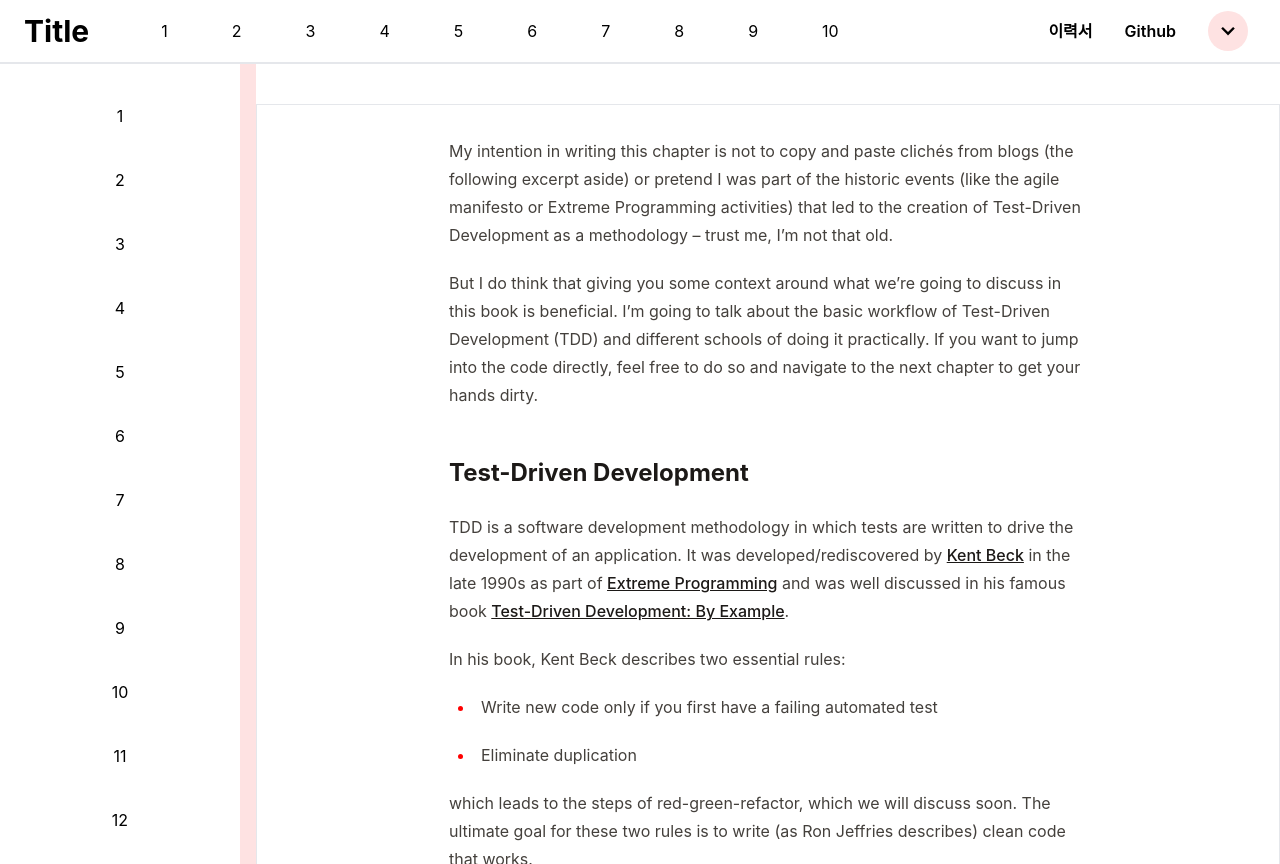
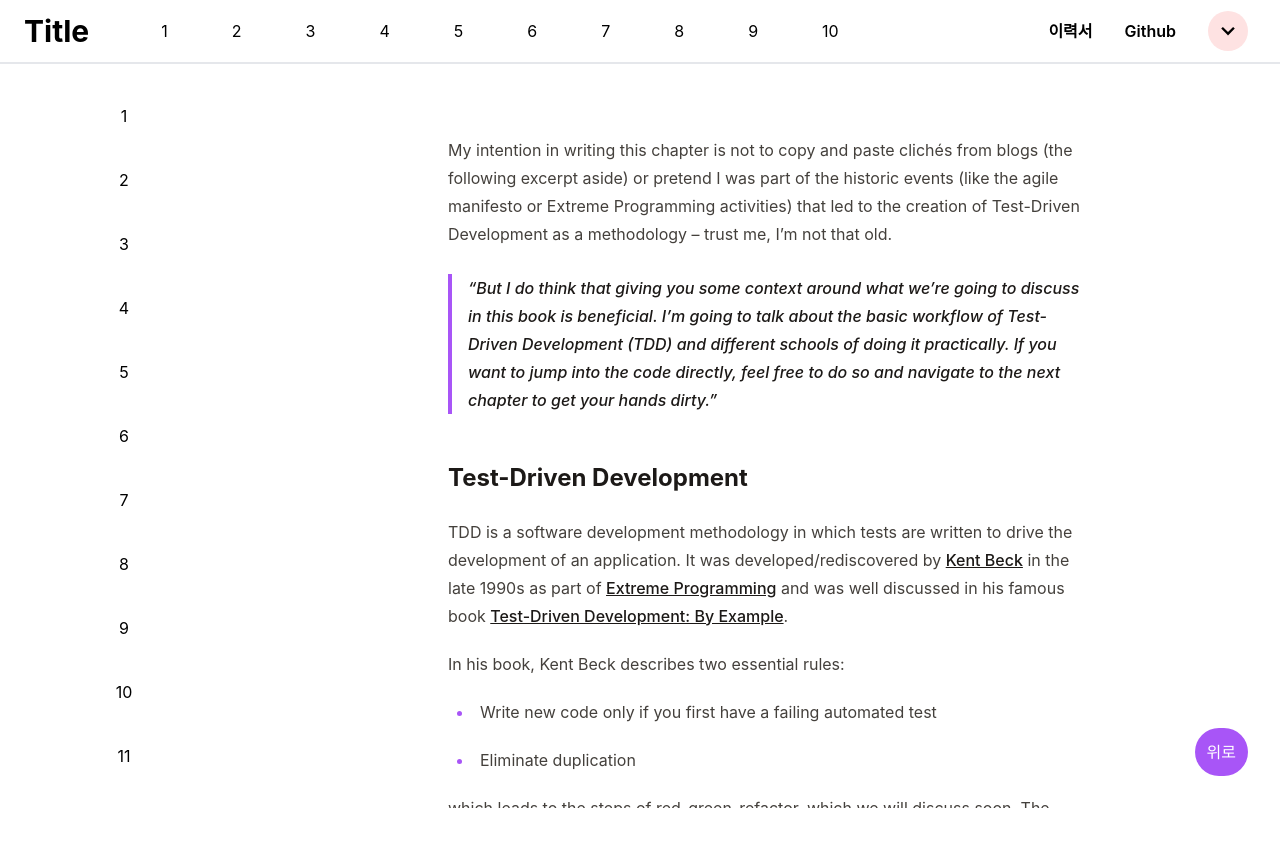
Before and after one commit to rukeni/blog, a Next.js app: page /data in a window 1280 px wide. After the commit the page ends 808 px from the top, so only its background shows below. Built offline with nearby package versions, Linux system fonts and the light colour scheme; a web font is replaced by a local one.

Commit message:
Styles: 스타일링 변경

```diff
--- a/components/Layout.tsx
+++ b/components/Layout.tsx
@@ -1,4 +1,4 @@
-import { FC, ReactNode, useState } from "react";
+import { FC, ReactNode, useRef, useState } from "react";
 import NavigationBar from "./Navigation/NavigationBar"
 import Post from "./Post/Post";
 import Sidebar from "./Sidebar/Sidebar"
@@ -7,17 +7,23 @@ type LayoutProps = {
   children: ReactNode
 }
 const Layout: FC<LayoutProps> = ({children, title}) => {
-  const tempList = new Array(50).fill(0).map((el, idx) => idx +1);
   return (
     <div className="flex flex-col">
       <NavigationBar />
-      <div className="flex overflow-hidden h-screen">
+      <div className="flex overflow-hidden h-[93vh]">
       <Sidebar />
       <Post>{children}</Post>
       </div>
       {/* <Footer /> */}
+      <button className="fixed rounded-full p-3 bg-purple-500 text-white bottom-0 right-0 mr-8 mb-6" onClick={(event) => {
+        event.preventDefault();
+        const article = document.querySelector('#post');
+        if(article) {
+          article.scrollTop = 0;
+        }
+      }}>위로</button>
     </div>
   )
 }
 
-export default Layout
+export default Layout;
--- a/components/Post/Post.tsx
+++ b/components/Post/Post.tsx
@@ -7,9 +7,9 @@ type PostProps = {
   children: ReactNode;
 }
 
-const Post: FC<PostProps> = ({children}) => {
+const Post: FC<PostProps> = ({ children }) => {
   return (
-    <article className={'prose prose-stone border flex-1 m-auto w-[calc(100vw-16rem)] max-w-full px-48 mt-10 h-full overflow-auto'}>
+    <article id='post' className={'prose prose-stone flex-1 m-auto w-[calc(100vw-16rem)] max-w-full px-48 mt-10 h-full overflow-auto'}>
     <HeadPost title=''/>
     {children}
     {/* 페이지 이동 */}
--- a/components/Sidebar/Sidebar.tsx
+++ b/components/Sidebar/Sidebar.tsx
@@ -2,7 +2,7 @@ import SidebarItem from "./SidebarItem"
 
 const Sidebar = () => {
   return (
-    <aside className="flex flex-col justify-start items-center min-h-screen border-r-[16px] border-r-red-100 w-64 overflow-auto">
+    <aside className="flex flex-col justify-start items-center min-h-screen border-r-[8px] border-r-transparent w-64 overflow-auto">
       <SidebarItem />
     </aside>
   )
--- a/pages/data.mdx
+++ b/pages/data.mdx
@@ -1,6 +1,6 @@
 My intention in writing this chapter is not to copy and paste clichés from blogs (the following excerpt aside) or pretend I was part of the historic events (like the agile manifesto or Extreme Programming activities) that led to the creation of Test-Driven Development as a methodology – trust me, I’m not that old.
 
-But I do think that giving you some context around what we’re going to discuss in this book is beneficial. I’m going to talk about the basic workflow of Test-Driven Development (TDD) and different schools of doing it practically. If you want to jump into the code directly, feel free to do so and navigate to the next chapter to get your hands dirty.
+> But I do think that giving you some context around what we’re going to discuss in this book is beneficial. I’m going to talk about the basic workflow of Test-Driven Development (TDD) and different schools of doing it practically. If you want to jump into the code directly, feel free to do so and navigate to the next chapter to get your hands dirty.
 
 ## Test-Driven Development
 
@@ -100,21 +100,13 @@ To resolve this problem, you have to write acceptance tests in relatively small
 
 The steps remain the same; only an extra fake step is added:
 
-1. 1.
+1. Write a failed acceptance test.
 
-    Write a failed acceptance test.
+2. Make it pass in the most straightforward way (a fake implementation).
 
-2. 2.
+3. Refactor based on any code smells (like hard-coded data, magic number, etc.).
 
-    Make it pass in the most straightforward way (a fake implementation).
-
-3. 3.
-
-    Refactor based on any code smells (like hard-coded data, magic number, etc.).
-
-4. 4.
-
-    Add a new test based on new requirement (if we need a new acceptance test, go back to step 1; otherwise, the process is just like traditional TDD).
+4. Add a new test based on new requirement (if we need a new acceptance test, go back to step 1; otherwise, the process is just like traditional TDD).
 
 Note that in the second step, you can use hard-coding or a snippet of static HTML to make the test pass. At first glance, that may look redundant, but you will see the power of fake in the next few chapters.
 
--- a/styles/globals.css
+++ b/styles/globals.css
@@ -1,10 +1,24 @@
 @tailwind base;
 @tailwind components;
 @tailwind utilities;
+body *::-webkit-scrollbar-track
+{
+	-webkit-box-shadow: inset 0 0 6px rgba(0,0,0,0.3);
+	border-radius: 10px;
+	background-color: #F5F5F5;
+}
 
-:root::marker {
-  color: #52b3d0;
+body *::-webkit-scrollbar
+{
+	width: 6px;
+	background-color: #F5F5F5;
+}
 
+body *::-webkit-scrollbar-thumb
+{
+	border-radius: 10px;
+	-webkit-box-shadow: inset 0 0 6px rgba(0,0,0,.3);
+	@apply bg-stone-300
 }
 
 html, body {
@@ -12,5 +26,5 @@ html, body {
 }
 
 ::selection {
-  @apply bg-indigo-100
+  @apply bg-violet-100
 }
--- a/tailwind.config.js
+++ b/tailwind.config.js
@@ -10,11 +10,11 @@ module.exports = {
           css: {
             li: {
               '&::marker' : {
-                color: '#f00',
+                color: '#a855f7',
               }
             },
             blockquote: {
-              borderLeftColor: '#f00',
+              borderLeftColor: '#a855f7',
             },
           }
         }
```
